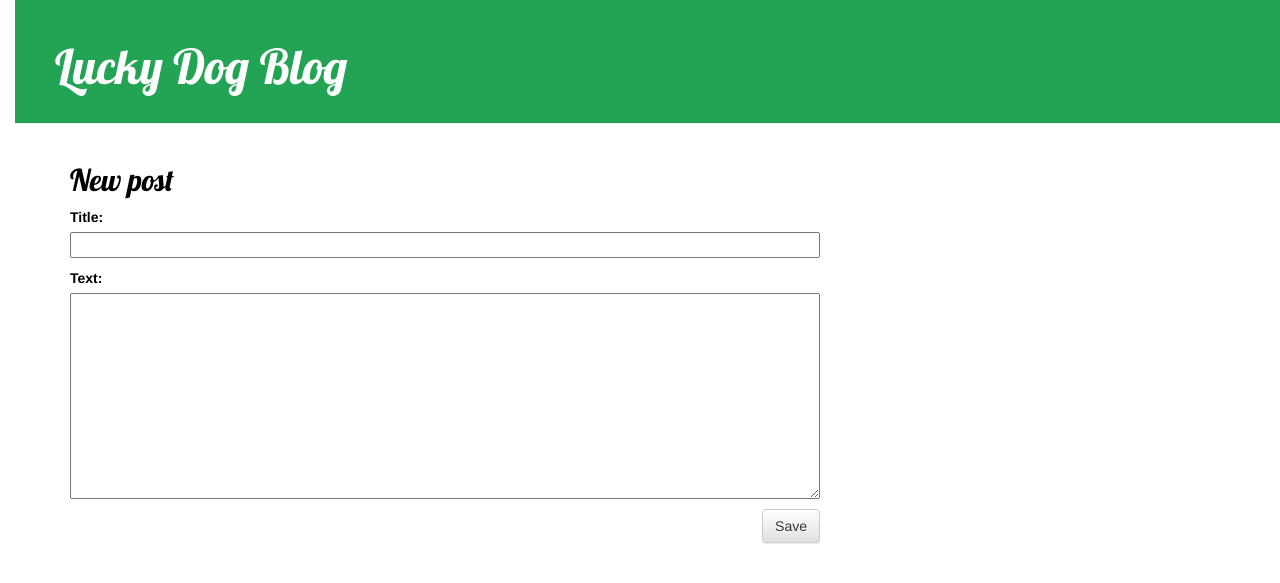
After one commit to luckytheyukondog/my-first-blog, a Django app: page /post/new/ in a window 1280 px wide. The commit adds this page. Shown: the top 583 px of the page. Run offline with Django 3.2, Linux system fonts and the light colour scheme; some libraries are stand-ins or nearby versions.

Commit message:
Added views to create/edit blog post inside the site.

```diff
--- /dev/null
+++ b/blog/forms.py
@@ -0,0 +1,9 @@
+from django import forms
+
+from .models import Post
+
+class PostForm(forms.ModelForm):
+
+    class Meta:
+        model = Post
+        fields = ('title', 'text',)
--- a/blog/templates/blog/base.html
+++ b/blog/templates/blog/base.html
@@ -10,6 +10,9 @@
     </head>
     <body>
     <div class="page-header">
+	{% if user.is_authenticated %}
+    <a href="{% url 'post_new' %}" class="top-menu"><span class="glyphicon glyphicon-plus"></span></a>
+{% endif %}
         <h1><a href="/">Lucky Dog Blog</a></h1>
     </div>
     <div class="content container">
--- a/blog/templates/blog/post_detail.html
+++ b/blog/templates/blog/post_detail.html
@@ -7,6 +7,9 @@
                 {{ post.published_date }}
             </div>
         {% endif %}
+	{% if user.is_authenticated %}
+     <a class="btn btn-default" href="{% url 'post_edit' pk=post.pk %}"><span class="glyphicon glyphicon-pencil"></span></a>
+{% endif %}
         <h2>{{ post.title }}</h2>
         <p>{{ post.text|linebreaksbr }}</p>
     </div>
--- /dev/null
+++ b/blog/templates/blog/post_edit.html
@@ -0,0 +1,9 @@
+{% extends 'blog/base.html' %}
+
+{% block content %}
+    <h2>New post</h2>
+    <form method="POST" class="post-form">{% csrf_token %}
+        {{ form.as_p }}
+        <button type="submit" class="save btn btn-default">Save</button>
+    </form>
+{% endblock %}
--- a/blog/urls.py
+++ b/blog/urls.py
@@ -4,4 +4,6 @@ from . import views
 urlpatterns = [
     path('', views.post_list, name='post_list'),
     path('post/<int:pk>/', views.post_detail, name='post_detail'),
+    path('post/new/', views.post_new, name='post_new'),
+    path('post/<int:pk>/edit/', views.post_edit, name='post_edit'),
 ]
--- a/blog/views.py
+++ b/blog/views.py
@@ -1,5 +1,7 @@
 from .models import Post
-from django.shortcuts import render, get_object_or_404
+from django.shortcuts import render, get_object_or_404, redirect
+from .forms import PostForm
+from django.utils import timezone
 
 def post_list(request):
     posts = Post.objects.all()
@@ -8,3 +10,30 @@ def post_list(request):
 def post_detail(request, pk):
     post = get_object_or_404(Post, pk=pk)
     return render(request, 'blog/post_detail.html', {'post': post})
+
+def post_new(request):
+    if request.method == "POST":
+        form = PostForm(request.POST)
+        if form.is_valid():
+            post = form.save(commit=False)
+            post.author = request.user
+            post.published_date = timezone.now()
+            post.save()
+            return redirect('post_detail', pk=post.pk)
+    else:
+        form = PostForm()
+    return render(request, 'blog/post_edit.html', {'form': form})
+
+def post_edit(request, pk):
+    post = get_object_or_404(Post, pk=pk)
+    if request.method == "POST":
+        form = PostForm(request.POST, instance=post)
+        if form.is_valid():
+            post = form.save(commit=False)
+            post.author = request.user
+            post.published_date = timezone.now()
+            post.save()
+            return redirect('post_detail', pk=post.pk)
+    else:
+        form = PostForm(instance=post)
+    return render(request, 'blog/post_edit.html', {'form': form})
--- a/mysite/urls.py
+++ b/mysite/urls.py
@@ -20,4 +20,5 @@ urlpatterns = [
     path('admin/', admin.site.urls),
     path('', include('blog.urls')),
 
+
 ]
```
